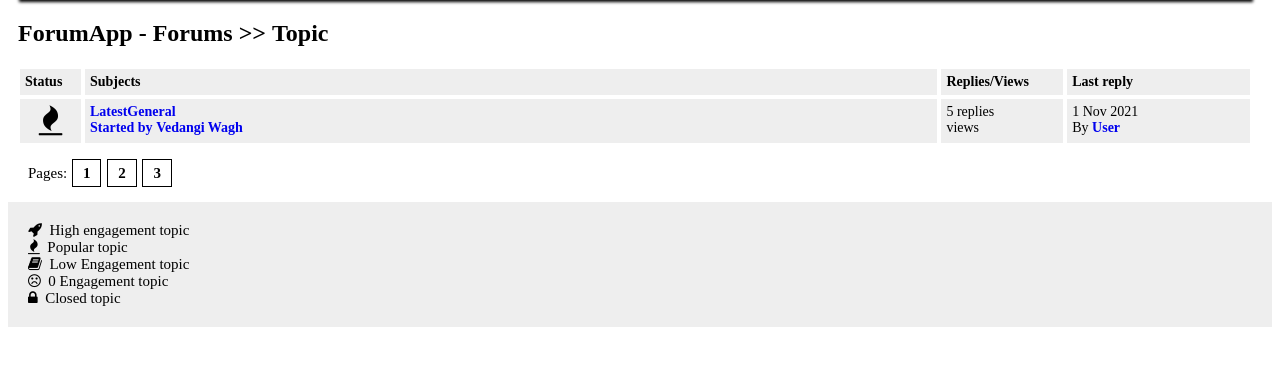
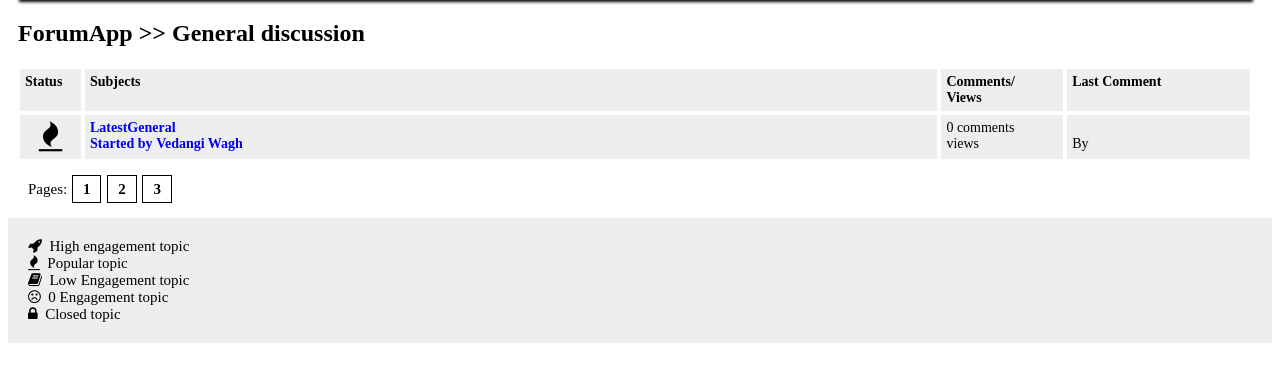
Before and after one commit to utkarshanehe/OnlineForumApplication, a Django app: a page that uses templates/posts.html in a window 1280 px wide. Shown: the part 209-591 px from the top of the page. Run offline with Django 3.2, Linux system fonts and the light colour scheme; data comes from the database, SQL or seed files in the repository; both versions use the stored data as it was after the commit; parts of the project's set-up code (start-up, migrations or seed data) failed here and were passed over.

Commit message:
Fetch last comment info from the database and show in the posts page

```diff
--- a/online_forum/models.py
+++ b/online_forum/models.py
@@ -111,3 +111,13 @@
         return reverse("post-detail", kwargs={
             'slug': self.slug
         })
+
+    # Returns the number of comments in this post
+    @property
+    def number_of_comments(self):
+        return self.comments.count()
+
+    # Returns the last comment for this post
+    @property
+    def last_comment(self):
+        return self.comments.latest('timestamp')
--- a/online_forum/urls.py
+++ b/online_forum/urls.py
@@ -4,7 +4,7 @@
 from django.conf.urls.static import static
 
 urlpatterns = [
-    path('', views.index),
+    path('', views.index, name='index'),
     path('posts/<slug>/', views.show_posts, name='posts'),
     path('post-detail/<slug>/', views.show_post_detail, name='post-detail')
 ] + static(settings.MEDIA_URL, document_root=settings.MEDIA_ROOT)
--- a/online_forum/views.py
+++ b/online_forum/views.py
@@ -12,8 +12,10 @@
 def show_posts(request, slug):
     category = get_object_or_404(Category, slug=slug)
     posts = Post.objects.filter(approved=True, categories=category)
-    context = {'posts': posts}
-    print(posts)
+    context = {
+        'posts': posts,
+        'forum': category,
+    }
     return render(request, 'posts.html', context)
 
 
--- a/templates/post_detail.html
+++ b/templates/post_detail.html
@@ -8,7 +8,7 @@
         <div class="forum-navigation">
             <span>
                 <a href="#">ForumApp - Forums</a> >>
-                <a href="#">Topic</a> >>
+                <a href="{{ post.categories.all.0.get_url }}">{{ post.categories.all.0 }}</a> >>
                 <a href="{{ post.get_url }}">{{ post.title }}</a>
             </span>
         </div>
--- a/templates/posts.html
+++ b/templates/posts.html
@@ -6,8 +6,8 @@
         <!-- Navigation -->
         <div class="forum-navigation">
             <span>
-                <a href="#">ForumApp - Forums</a> >>
-                <a href="#">Topic</a>
+                <a href="{% url 'index' %}">ForumApp</a> >>
+                <a href="{{ forum.get_url }}">{{ forum.title }}</a>
             </span>
         </div>
 
@@ -15,8 +15,8 @@
             <div class="table-heading">
                 <div class="status">Status</div>
                 <div class="subjects">Subjects</div>
-                <div class="replies">Replies/Views</div>
-                <div class="last-reply">Last reply</div>
+                <div class="replies">Comments/<br/>Views</div>
+                <div class="last-reply">Last Comment</div>
             </div>
 
             <div class="table-body">
@@ -28,12 +28,12 @@
                         <span>Started by <b><a href="#">{{ post.author.full_name|title }}</a></b></span>
                     </div>
                     <div class="replies">
-                        5 replies <br/> {% get_hit_count for post %} views
+                        {{ post.number_of_comments }} comments <br/> {% get_hit_count for post %} views
                     </div>
                     <div class="last-reply">
-                        1 Nov 2021
+                        {{ post.last_comment.timestamp|date }}
                         <br/>
-                        By <b><a href="#">User</a></b>
+                        By <b><a href="#">{{ post.last_comment.user.full_name|title }}</a></b>
                     </div>
                 </div>
                 {% endfor %}
```
Also changed, not shown: db.sqlite3.
